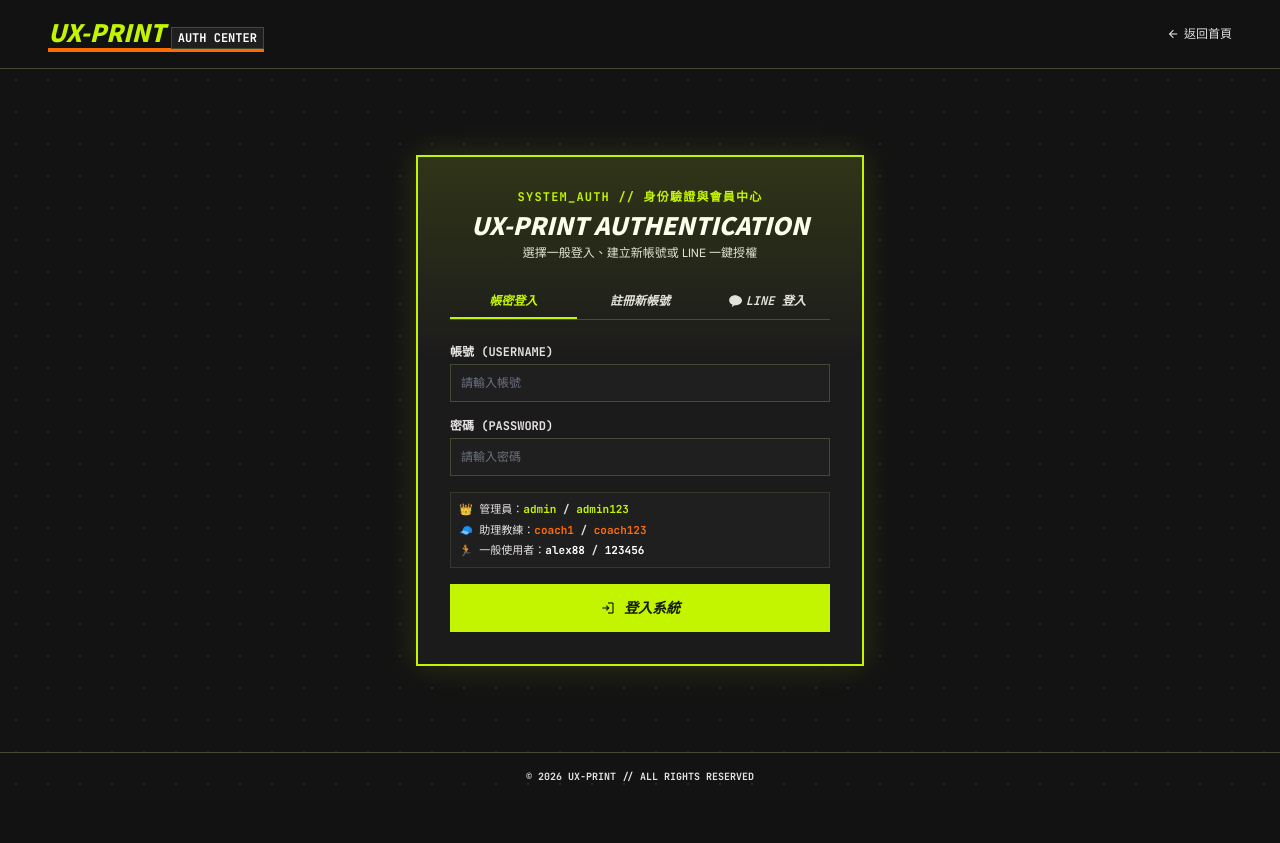
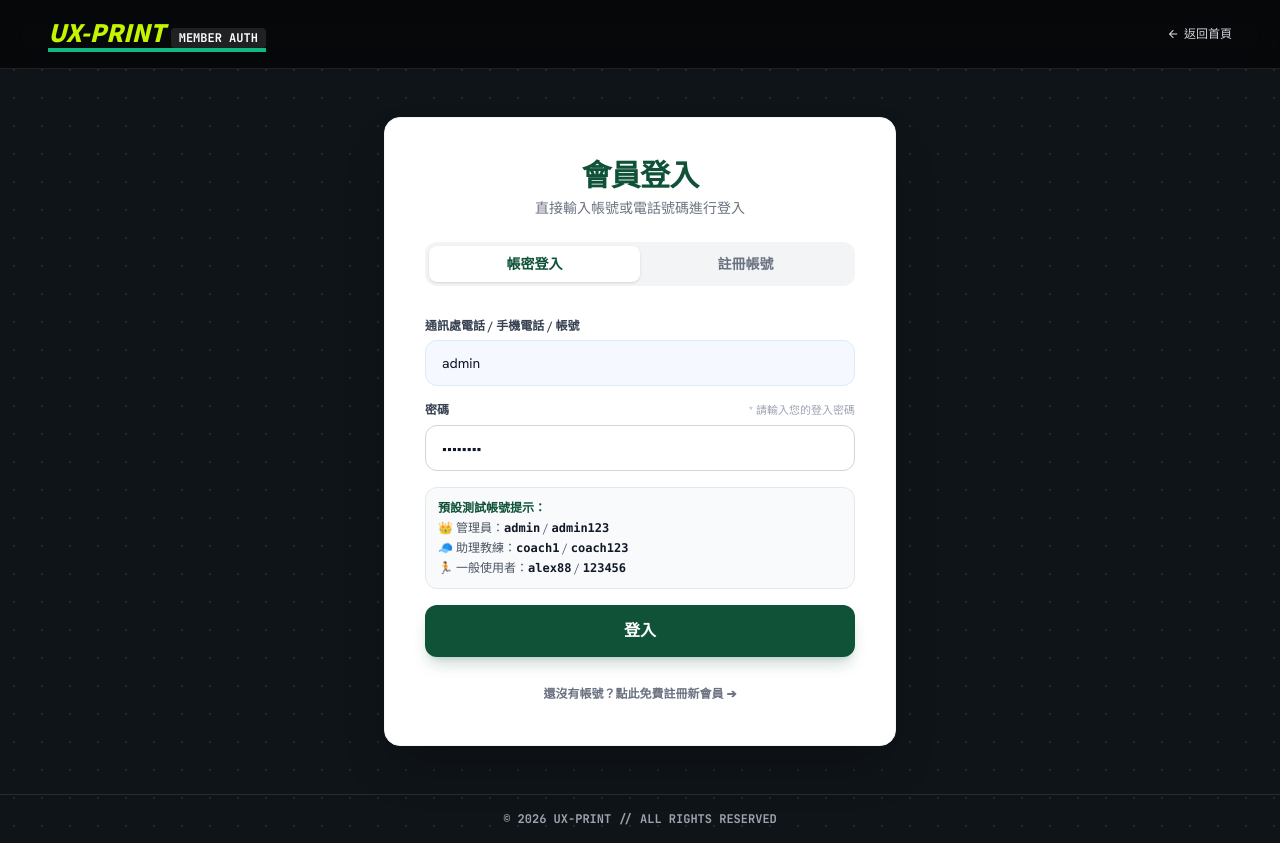
Before and after one commit to shishao1680a/SOAR, a Flask app: page /login in a window 1280 px wide. Before the commit the page ends 785 px from the top, so only its background shows below. Run offline with Flask 3, Linux system fonts and the light colour scheme; some libraries are stand-ins or nearby versions; some web fonts are replaced.

Commit message:
Remove LINE login button, update login page styling matching Image 2 with login & registration tabs

```diff
--- a/templates/login.html
+++ b/templates/login.html
@@ -3,7 +3,7 @@
 <head>
   <meta charset="utf-8"/>
   <meta content="width=device-width, initial-scale=1.0" name="viewport"/>
-  <title>UX-PRINT // AUTH - 使用者登入與帳號註冊</title>
+  <title>UX-PRINT // 會員登入與註冊</title>
 
   <script src="https://cdn.tailwindcss.com?plugins=forms,container-queries"></script>
   <link href="https://fonts.googleapis.com/css2?family=Anybody:ital,wght@0,400;0,700;0,800;0,900;1,400;1,700;1,800;1,900&family=Hanken+Grotesk:wght@400;700&family=JetBrains+Mono:wght@700&family=Noto+Sans+TC:wght@400;700;900&display=swap" rel="stylesheet"/>
@@ -16,15 +16,13 @@
         extend: {
           colors: {
             "surface-dim": "#131313",
-            "background": "#131313",
-            "primary-fixed": "#c3f400",
-            "on-primary-fixed": "#161e00",
-            "secondary-container": "#fe6b00",
-            "surface-container": "#201f1f",
-            "surface-container-high": "#2a2a2a",
-            "surface-container-low": "#1c1b1b",
-            "outline-variant": "#444933",
-            "line-green": "#06C755"
+            "background": "#181c20",
+            "primary-green": "#0f5238",
+            "primary-green-hover": "#0c412c",
+            "surface-card": "#ffffff",
+            "text-main": "#181c20",
+            "border-gray": "#d7dadf",
+            "primary-fixed": "#c3f400"
           },
           fontFamily: {
             "body-md": ["Hanken Grotesk", "Noto Sans TC", "sans-serif"],
@@ -38,193 +36,165 @@
 
   <style>
     body {
-      background-color: #131313;
-      background-image: radial-gradient(#2a2a2a 1px, transparent 1px);
-      background-size: 32px 32px;
-      color: #e5e2e1;
-    }
-    .scanline {
-      position: relative;
-      overflow: hidden;
-    }
-    .scanline::after {
-      content: "";
-      position: absolute;
-      top: -100%;
-      left: 0;
-      width: 100%;
-      height: 100%;
-      background: linear-gradient(to bottom, transparent, rgba(195, 244, 0, 0.15), transparent);
-      animation: scan 3s linear infinite;
-      pointer-events: none;
-    }
-    @keyframes scan {
-      0% { top: -100%; }
-      100% { top: 100%; }
+      background-color: #0f1419;
+      background-image: radial-gradient(#202830 1px, transparent 1px);
+      background-size: 28px 28px;
+      color: #181c20;
     }
   </style>
 </head>
-<body class="min-h-screen flex flex-col justify-between font-body-md antialiased selection:bg-primary-fixed selection:text-on-primary-fixed">
 
-  <!-- Top Nav Simple Header -->
-  <header class="p-4 md:px-12 border-b border-outline-variant bg-background/90 backdrop-blur-md flex justify-between items-center">
-    <a href="/" class="font-display-lg text-2xl italic font-black text-primary-fixed border-b-4 border-secondary-container">
-      UX-PRINT <span class="text-xs text-white not-italic font-label-caps bg-surface-container px-1.5 py-0.5 border border-outline-variant">AUTH CENTER</span>
+<body class="min-h-screen flex flex-col justify-between font-body-md antialiased">
+
+  <!-- Top Simple Nav Header -->
+  <header class="p-4 md:px-12 bg-black/60 backdrop-blur-md border-b border-white/10 flex justify-between items-center z-50">
+    <a href="/" class="font-display-lg text-xl md:text-2xl italic font-black text-primary-fixed border-b-4 border-emerald-500">
+      UX-PRINT <span class="text-xs text-white not-italic font-label-caps bg-white/10 px-2 py-0.5 rounded">MEMBER AUTH</span>
     </a>
-    <a href="/" class="text-xs font-label-caps text-on-surface-variant hover:text-primary-fixed flex items-center gap-1">
+    <a href="/" class="text-xs font-label-caps text-gray-300 hover:text-primary-fixed flex items-center gap-1">
       <span class="material-symbols-outlined text-sm">arrow_back</span> 返回首頁
     </a>
   </header>
 
-  <!-- Login/Register Card Container -->
-  <main class="flex-grow flex items-center justify-center p-4 my-6">
-    <div class="w-full max-w-md bg-surface-container-low border-2 border-primary-fixed p-6 md:p-8 scanline shadow-[0_0_30px_rgba(195,244,0,0.15)] relative">
+  <!-- Login Card Container (設計同 圖2 第一金人壽 BR 風格) -->
+  <main class="flex-grow flex items-center justify-center p-4 my-8">
+    <div class="w-full max-w-lg bg-white rounded-2xl p-8 md:p-10 shadow-2xl space-y-6 text-text-main border border-gray-100">
 
-      <div class="text-center mb-6">
-        <span class="font-label-caps text-xs text-primary-fixed font-bold tracking-widest block mb-1">SYSTEM_AUTH // 身份驗證與會員中心</span>
-        <h1 id="auth-title" class="font-display-lg text-2xl italic font-black text-white">UX-PRINT AUTHENTICATION</h1>
-        <p class="text-xs text-on-surface-variant mt-1">選擇一般登入、建立新帳號或 LINE 一鍵授權</p>
+      <!-- Card Title & Header -->
+      <div class="text-center space-y-1">
+        <h1 id="auth-card-title" class="text-3xl font-black text-primary-green tracking-tight font-body-md">會員登入</h1>
+        <p id="auth-card-subtitle" class="text-sm text-gray-500 font-medium">直接輸入帳號或電話號碼進行登入</p>
       </div>
 
-      <!-- Auth Method Tabs (三個分頁: 帳密登入 / 帳號註冊 / LINE登入) -->
-      <div class="flex border-b border-outline-variant mb-6 font-label-caps text-xs">
-        <button id="tab-login" onclick="switchTab('login')" class="flex-1 py-2 font-bold italic uppercase border-b-2 border-primary-fixed text-primary-fixed transition-colors">
+      <!-- Mode Switcher Tabs -->
+      <div class="flex bg-gray-100 p-1 rounded-xl text-sm font-bold">
+        <button id="btn-tab-login" onclick="switchAuthTab('login')" class="flex-1 py-2 rounded-lg bg-white shadow text-primary-green transition-all">
           帳密登入
         </button>
-        <button id="tab-register" onclick="switchTab('register')" class="flex-1 py-2 font-bold italic uppercase border-b-2 border-transparent text-on-surface-variant hover:text-secondary-container transition-colors">
-          註冊新帳號
-        </button>
-        <button id="tab-line" onclick="switchTab('line')" class="flex-1 py-2 font-bold italic uppercase border-b-2 border-transparent text-on-surface-variant hover:text-line-green transition-colors flex items-center justify-center gap-1">
-          <svg class="w-3.5 h-3.5 fill-current" viewBox="0 0 24 24"><path d="M12 2C6.48 2 2 5.82 2 10.5c0 3.32 2.27 6.22 5.67 7.5-.23.83-.84 3.03-.96 3.48-.15.56.2.55.43.4.18-.12 2.87-1.95 4.04-2.75.92.17 1.86.27 2.82.27 5.52 0 10-3.82 10-8.5S17.52 2 12 2z"/></svg>
-          LINE 登入
+        <button id="btn-tab-register" onclick="switchAuthTab('register')" class="flex-1 py-2 rounded-lg text-gray-500 hover:text-primary-green transition-all">
+          註冊帳號
         </button>
       </div>
 
-      <!-- Tab 1: Password Login (帳密登入) -->
-      <div id="form-login" class="space-y-4">
+      <!-- FORM 1: LOGIN (登入表單，對應圖2) -->
+      <div id="form-login" class="space-y-4 pt-2">
         <div>
-          <label class="block font-label-caps text-xs text-on-surface-variant mb-1 font-bold">帳號 (USERNAME)</label>
-          <input type="text" id="login-username" placeholder="請輸入帳號" class="w-full bg-surface-container border border-outline-variant focus:border-primary-fixed text-white font-label-caps text-xs p-2.5 outline-none"/>
+          <label class="block text-xs font-bold text-gray-700 mb-1.5">通訊處電話 / 手機電話 / 帳號</label>
+          <input type="text" id="login-username" placeholder="請輸入手機電話或帳號 (例: admin)" value="admin" class="w-full bg-blue-50/60 border border-blue-100 rounded-xl px-4 py-3 text-sm text-gray-900 focus:bg-white focus:border-primary-green focus:ring-2 focus:ring-primary-green/20 outline-none transition-all font-medium"/>
         </div>
 
         <div>
-          <label class="block font-label-caps text-xs text-on-surface-variant mb-1 font-bold">密碼 (PASSWORD)</label>
-          <input type="password" id="login-password" placeholder="請輸入密碼" class="w-full bg-surface-container border border-outline-variant focus:border-primary-fixed text-white font-label-caps text-xs p-2.5 outline-none"/>
+          <div class="flex justify-between items-center mb-1.5">
+            <label class="block text-xs font-bold text-gray-700">密碼</label>
+            <span class="text-[11px] text-gray-400">* 請輸入您的登入密碼</span>
+          </div>
+          <input type="password" id="login-password" placeholder="請輸入密碼" value="admin123" class="w-full bg-white border border-gray-300 rounded-xl px-4 py-3 text-sm text-gray-900 focus:border-primary-green focus:ring-2 focus:ring-primary-green/20 outline-none transition-all"/>
         </div>
 
-        <div class="p-2 bg-surface-container text-[11px] text-on-surface-variant font-label-caps border border-outline-variant/60 space-y-1">
-          <div>👑 管理員：<span class="text-primary-fixed font-bold">admin</span> / <span class="text-primary-fixed font-bold">admin123</span></div>
-          <div>🧢 助理教練：<span class="text-secondary-container font-bold">coach1</span> / <span class="text-secondary-container font-bold">coach123</span></div>
-          <div>🏃 一般使用者：<span class="text-white font-bold">alex88</span> / <span class="text-white font-bold">123456</span></div>
+        <!-- Quick Credentials Hint Box -->
+        <div class="p-3 bg-gray-50 rounded-xl border border-gray-200 text-xs text-gray-600 space-y-1">
+          <div class="font-bold text-primary-green">預設測試帳號提示：</div>
+          <div>👑 管理員：<span class="font-mono text-gray-900 font-bold">admin</span> / <span class="font-mono text-gray-900 font-bold">admin123</span></div>
+          <div>🧢 助理教練：<span class="font-mono text-gray-900 font-bold">coach1</span> / <span class="font-mono text-gray-900 font-bold">coach123</span></div>
+          <div>🏃 一般使用者：<span class="font-mono text-gray-900 font-bold">alex88</span> / <span class="font-mono text-gray-900 font-bold">123456</span></div>
         </div>
 
-        <button onclick="handlePasswordLogin()" class="w-full bg-primary-fixed text-on-primary-fixed py-3 font-label-caps font-black italic uppercase hover:shadow-[0_0_15px_rgba(195,244,0,0.5)] transition-all flex items-center justify-center gap-2 text-sm">
-          <span class="material-symbols-outlined text-base">login</span> 登入系統
+        <!-- Submit Button (大綠色圓角按鈕，完全對齊圖2) -->
+        <button onclick="handleLoginSubmit()" class="w-full bg-primary-green hover:bg-primary-green-hover text-white py-3.5 rounded-xl font-bold text-base shadow-lg shadow-primary-green/20 hover:shadow-primary-green/40 active:scale-[0.99] transition-all">
+          登入
         </button>
+
+        <div class="text-center pt-2">
+          <button onclick="switchAuthTab('register')" class="text-xs text-gray-500 hover:text-primary-green font-bold hover:underline">
+            還沒有帳號？點此免費註冊新會員 ➔
+          </button>
+        </div>
       </div>
 
-      <!-- Tab 2: User Registration (使用者註冊功能) -->
-      <div id="form-register" class="hidden space-y-3">
+      <!-- FORM 2: REGISTER (註冊表單，對應圖2風格) -->
+      <div id="form-register" class="hidden space-y-4 pt-2">
         <div>
-          <label class="block font-label-caps text-xs text-on-surface-variant mb-1 font-bold">姓名 / 暱稱 (FULL NAME) *</label>
-          <input type="text" id="reg-name" placeholder="請輸入您的姓名或選手暱稱" class="w-full bg-surface-container border border-outline-variant focus:border-secondary-container text-white font-label-caps text-xs p-2.5 outline-none"/>
+          <label class="block text-xs font-bold text-gray-700 mb-1.5">姓名 / 暱稱 *</label>
+          <input type="text" id="reg-name" placeholder="請輸入姓名或選手暱稱" class="w-full bg-white border border-gray-300 rounded-xl px-4 py-3 text-sm text-gray-900 focus:border-primary-green focus:ring-2 focus:ring-primary-green/20 outline-none transition-all"/>
         </div>
 
         <div>
-          <label class="block font-label-caps text-xs text-on-surface-variant mb-1 font-bold">帳號 (USERNAME) *</label>
-          <input type="text" id="reg-username" placeholder="請設定登入帳號 (例如: player01)" class="w-full bg-surface-container border border-outline-variant focus:border-secondary-container text-white font-label-caps text-xs p-2.5 outline-none"/>
+          <label class="block text-xs font-bold text-gray-700 mb-1.5">手機電話 / 帳號 *</label>
+          <input type="text" id="reg-username" placeholder="請輸入手機電話或欲設定之帳號" class="w-full bg-white border border-gray-300 rounded-xl px-4 py-3 text-sm text-gray-900 focus:border-primary-green focus:ring-2 focus:ring-primary-green/20 outline-none transition-all"/>
         </div>
 
-        <div class="grid grid-cols-2 gap-2">
+        <div class="grid grid-cols-2 gap-3">
           <div>
-            <label class="block font-label-caps text-xs text-on-surface-variant mb-1 font-bold">密碼 *</label>
-            <input type="password" id="reg-password" placeholder="請設定密碼" class="w-full bg-surface-container border border-outline-variant focus:border-secondary-container text-white font-label-caps text-xs p-2.5 outline-none"/>
+            <label class="block text-xs font-bold text-gray-700 mb-1.5">設定密碼 *</label>
+            <input type="password" id="reg-password" placeholder="請輸入密碼" class="w-full bg-white border border-gray-300 rounded-xl px-4 py-3 text-sm text-gray-900 focus:border-primary-green focus:ring-2 focus:ring-primary-green/20 outline-none transition-all"/>
           </div>
           <div>
-            <label class="block font-label-caps text-xs text-on-surface-variant mb-1 font-bold">確認密碼 *</label>
-            <input type="password" id="reg-confirm-password" placeholder="再次輸入密碼" class="w-full bg-surface-container border border-outline-variant focus:border-secondary-container text-white font-label-caps text-xs p-2.5 outline-none"/>
+            <label class="block text-xs font-bold text-gray-700 mb-1.5">確認密碼 *</label>
+            <input type="password" id="reg-confirm-password" placeholder="再次輸入密碼" class="w-full bg-white border border-gray-300 rounded-xl px-4 py-3 text-sm text-gray-900 focus:border-primary-green focus:ring-2 focus:ring-primary-green/20 outline-none transition-all"/>
           </div>
         </div>
 
         <div>
-          <label class="block font-label-caps text-xs text-on-surface-variant mb-1 font-bold">聯絡電話 (PHONE)</label>
-          <input type="text" id="reg-phone" placeholder="例如: 0912345678" class="w-full bg-surface-container border border-outline-variant focus:border-secondary-container text-white font-label-caps text-xs p-2.5 outline-none"/>
-        </div>
-
-        <div>
-          <label class="block font-label-caps text-xs text-on-surface-variant mb-1 font-bold">申請使用者角色 (ROLE)</label>
-          <select id="reg-role" class="w-full bg-surface-container border border-outline-variant text-white font-label-caps text-xs p-2.5 outline-none">
-            <option value="user">一般使用者 (一般會員購物與查看公告)</option>
-            <option value="assistant_coach">助理教練 (公告發布、LINE訊息與學員檢視)</option>
-            <option value="admin">管理員 (全功能系統控制權限)</option>
+          <label class="block text-xs font-bold text-gray-700 mb-1.5">選擇申請身份角色 (ROLE)</label>
+          <select id="reg-role" class="w-full bg-white border border-gray-300 rounded-xl px-4 py-3 text-sm text-gray-900 focus:border-primary-green focus:ring-2 focus:ring-primary-green/20 outline-none transition-all font-medium">
+            <option value="user">🏃 一般使用者 (一般會員作品瀏覽與購物)</option>
+            <option value="assistant_coach">🧢 助理教練 (公告發布與公佈欄維護)</option>
+            <option value="admin">👑 最高管理員 (全功能系統管理員權限)</option>
           </select>
         </div>
 
-        <button onclick="handleRegisterSubmit()" class="w-full bg-secondary-container text-white py-3 font-label-caps font-black italic uppercase hover:shadow-[0_0_15px_rgba(254,107,0,0.5)] transition-all flex items-center justify-center gap-2 text-sm mt-2">
-          <span class="material-symbols-outlined text-base">how_to_reg</span> 完成註冊並登入
+        <!-- Register Submit Button -->
+        <button onclick="handleRegisterSubmit()" class="w-full bg-emerald-600 hover:bg-emerald-700 text-white py-3.5 rounded-xl font-bold text-base shadow-lg shadow-emerald-600/20 active:scale-[0.99] transition-all">
+          確認註冊並完成登入
         </button>
-      </div>
 
-      <!-- Tab 3: LINE Login -->
-      <div id="form-line" class="hidden space-y-4 text-center">
-        <div class="w-14 h-14 bg-line-green/20 rounded-full flex items-center justify-center mx-auto text-line-green mb-2">
-          <svg class="w-9 h-9 fill-current" viewBox="0 0 24 24"><path d="M12 2C6.48 2 2 5.82 2 10.5c0 3.32 2.27 6.22 5.67 7.5-.23.83-.84 3.03-.96 3.48-.15.56.2.55.43.4.18-.12 2.87-1.95 4.04-2.75.92.17 1.86.27 2.82.27 5.52 0 10-3.82 10-8.5S17.52 2 12 2z"/></svg>
+        <div class="text-center pt-2">
+          <button onclick="switchAuthTab('login')" class="text-xs text-gray-500 hover:text-primary-green font-bold hover:underline">
+            已有帳號？返回登入頁面 ➔
+          </button>
         </div>
-        <p class="text-xs text-on-surface-variant leading-relaxed">
-          透過 LINE 帳號快速驗證身份。<br/>
-          系統將帶入您的 LINE 暱稱與大頭貼，並自動同步社團群組權限。
-        </p>
-
-        <button onclick="handleLineLogin()" class="w-full bg-line-green text-white py-3 font-label-caps font-bold italic uppercase hover:shadow-[0_0_20px_rgba(6,199,85,0.6)] transition-all flex items-center justify-center gap-2">
-          <svg class="w-5 h-5 fill-current" viewBox="0 0 24 24"><path d="M12 2C6.48 2 2 5.82 2 10.5c0 3.32 2.27 6.22 5.67 7.5-.23.83-.84 3.03-.96 3.48-.15.56.2.55.43.4.18-.12 2.87-1.95 4.04-2.75.92.17 1.86.27 2.82.27 5.52 0 10-3.82 10-8.5S17.52 2 12 2z"/></svg>
-          授權 LINE 帳號登入
-        </button>
       </div>
 
     </div>
   </main>
 
-  <footer class="p-4 text-center font-label-caps text-[10px] text-on-surface-variant border-t border-outline-variant">
+  <!-- Footer -->
+  <footer class="p-4 text-center font-label-caps text-xs text-gray-400 border-t border-white/10">
     © 2026 UX-PRINT // ALL RIGHTS RESERVED
   </footer>
 
   <script>
-    function switchTab(tab) {
-      const tabLogin = document.getElementById('tab-login');
-      const tabReg = document.getElementById('tab-register');
-      const tabLine = document.getElementById('tab-line');
-
+    function switchAuthTab(tab) {
+      const btnLogin = document.getElementById('btn-tab-login');
+      const btnReg = document.getElementById('btn-tab-register');
       const formLogin = document.getElementById('form-login');
       const formReg = document.getElementById('form-register');
-      const formLine = document.getElementById('form-line');
-
-      // Reset tabs
-      tabLogin.className = "flex-1 py-2 font-bold italic uppercase border-b-2 border-transparent text-on-surface-variant hover:text-primary-fixed transition-colors";
-      tabReg.className = "flex-1 py-2 font-bold italic uppercase border-b-2 border-transparent text-on-surface-variant hover:text-secondary-container transition-colors";
-      tabLine.className = "flex-1 py-2 font-bold italic uppercase border-b-2 border-transparent text-on-surface-variant hover:text-line-green transition-colors flex items-center justify-center gap-1";
-
-      formLogin.classList.add('hidden');
-      formReg.classList.add('hidden');
-      formLine.classList.add('hidden');
+      const title = document.getElementById('auth-card-title');
+      const subtitle = document.getElementById('auth-card-subtitle');
 
       if (tab === 'login') {
-        tabLogin.className = "flex-1 py-2 font-bold italic uppercase border-b-2 border-primary-fixed text-primary-fixed transition-colors";
+        btnLogin.className = "flex-1 py-2 rounded-lg bg-white shadow text-primary-green font-bold transition-all";
+        btnReg.className = "flex-1 py-2 rounded-lg text-gray-500 hover:text-primary-green transition-all";
         formLogin.classList.remove('hidden');
-      } else if (tab === 'register') {
-        tabReg.className = "flex-1 py-2 font-bold italic uppercase border-b-2 border-secondary-container text-secondary-container transition-colors";
+        formReg.classList.add('hidden');
+        title.textContent = "會員登入";
+        subtitle.textContent = "直接輸入帳號或電話號碼進行登入";
+      } else {
+        btnReg.className = "flex-1 py-2 rounded-lg bg-white shadow text-primary-green font-bold transition-all";
+        btnLogin.className = "flex-1 py-2 rounded-lg text-gray-500 hover:text-primary-green transition-all";
         formReg.classList.remove('hidden');
-      } else {
-        tabLine.className = "flex-1 py-2 font-bold italic uppercase border-b-2 border-line-green text-line-green transition-colors flex items-center justify-center gap-1";
-        formLine.classList.remove('hidden');
+        formLogin.classList.add('hidden');
+        title.textContent = "建立會員帳號";
+        subtitle.textContent = "請填寫以下資訊完成新使用者註冊";
       }
     }
 
-    async function handlePasswordLogin() {
+    async function handleLoginSubmit() {
       const username = document.getElementById('login-username').value.trim();
       const password = document.getElementById('login-password').value.trim();
 
       if (!username || !password) {
-        alert('請輸入帳號與密碼！');
+        alert('請輸入電話號碼/帳號與密碼！');
         return;
       }
 
@@ -237,7 +207,7 @@
         const json = await res.json();
         if (json.status === 'success') {
           const roleMap = { admin: '管理員', assistant_coach: '助理教練', user: '一般使用者' };
-          alert(`歡迎回來，${json.user.name}（${roleMap[json.user.role] || json.user.role}）！`);
+          alert(`登入成功！歡迎回來，${json.user.name}（${roleMap[json.user.role] || json.user.role}）`);
 
           if (json.user.role === 'admin' || json.user.role === 'assistant_coach') {
             window.location.href = '/admin';
@@ -245,7 +215,7 @@
             window.location.href = '/';
           }
         } else {
-          alert(json.message || '登入失敗');
+          alert(json.message || '帳號或密碼錯誤');
         }
       } catch (e) {
         console.error(e);
@@ -258,16 +228,15 @@
       const username = document.getElementById('reg-username').value.trim();
       const password = document.getElementById('reg-password').value.trim();
       const confirmPassword = document.getElementById('reg-confirm-password').value.trim();
-      const phone = document.getElementById('reg-phone').value.trim();
       const role = document.getElementById('reg-role').value;
 
       if (!name || !username || !password) {
-        alert('請填寫姓名、帳號與密碼必填欄位！');
+        alert('請填寫姓名、電話/帳號與密碼必填欄位！');
         return;
       }
 
       if (password !== confirmPassword) {
-        alert('兩次輸入的密碼不相符，請重新確認！');
+        alert('兩次輸入的密碼不相符！');
         return;
       }
 
@@ -275,15 +244,14 @@
         const res = await fetch('/api/register', {
           method: 'POST',
           headers: {'Content-Type': 'application/json'},
-          body: JSON.stringify({ name, username, password, phone, role })
+          body: JSON.stringify({ name, username, password, phone: username, role })
         });
         const json = await res.json();
         if (json.status === 'success') {
-          alert('🎉 ' + json.message + '\n即刻為您進行登入...');
-          // 自動登入
+          alert('🎉 ' + json.message + '\n即刻為您自動進行登入！');
           document.getElementById('login-username').value = username;
           document.getElementById('login-password').value = password;
-          handlePasswordLogin();
+          handleLoginSubmit();
         } else {
           alert(json.message || '註冊失敗');
         }
@@ -292,25 +260,7 @@
         alert('註冊連線失敗');
       }
     }
+  </script>
 
-    async function handleLineLogin() {
-      try {
-        const res = await fetch('/api/line/login-url');
-        const json = await res.json();
-        if (json.status === 'success' && json.url) {
-          window.location.href = json.url;
-        } else {
-          simulateLineLoginFallback();
-        }
-      } catch (e) {
-        simulateLineLoginFallback();
-      }
-    }
-
-    function simulateLineLoginFallback() {
-      alert('[LINE OAuth 登入成功]\n以預設 LINE 帳號登入系統！');
-      window.location.href = '/';
-    }
-  </script>
 </body>
 </html>
```
Also changed, not shown: index.html (+3 -7 lines), templates/index.html (+3 -7 lines).
